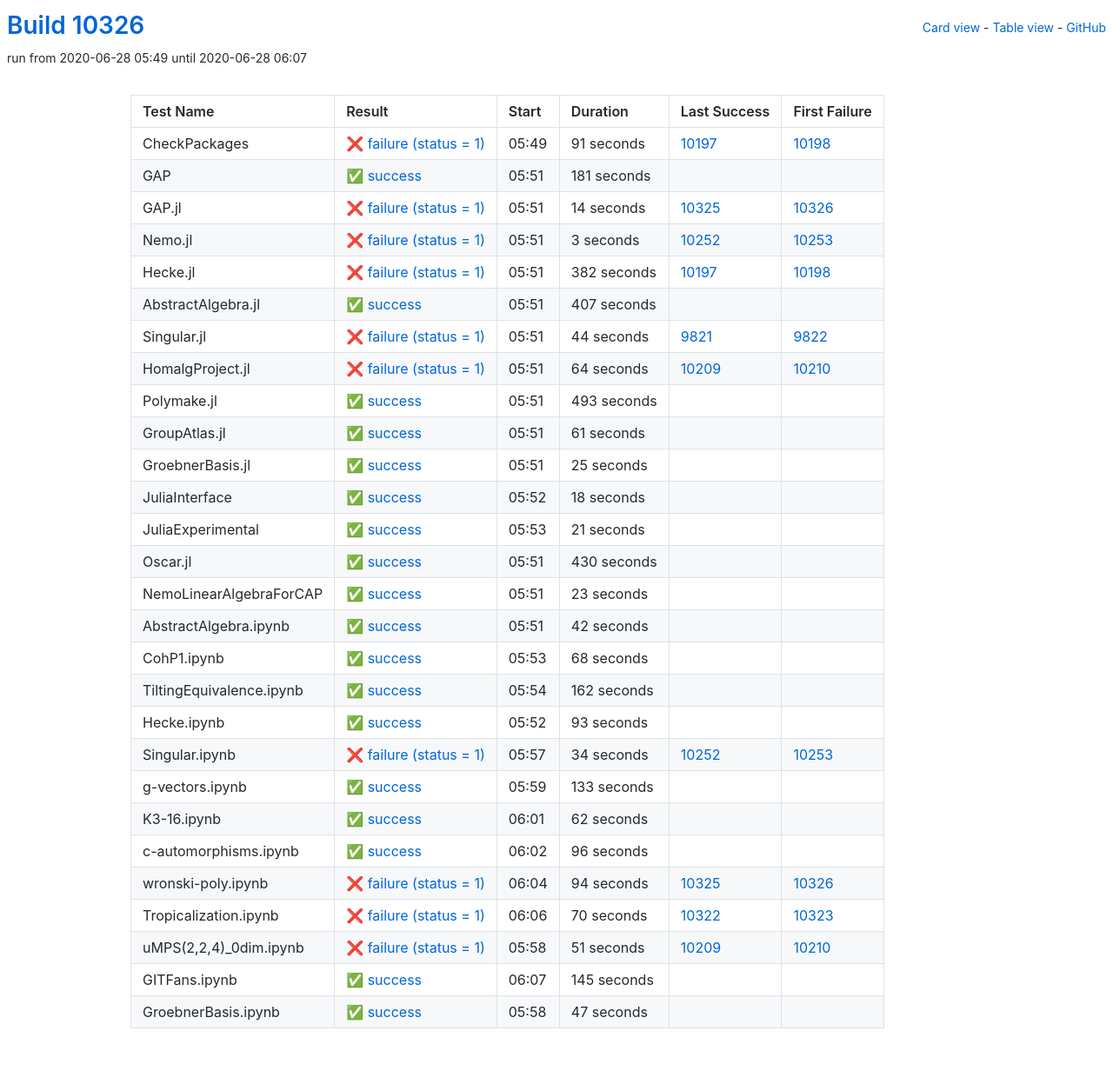
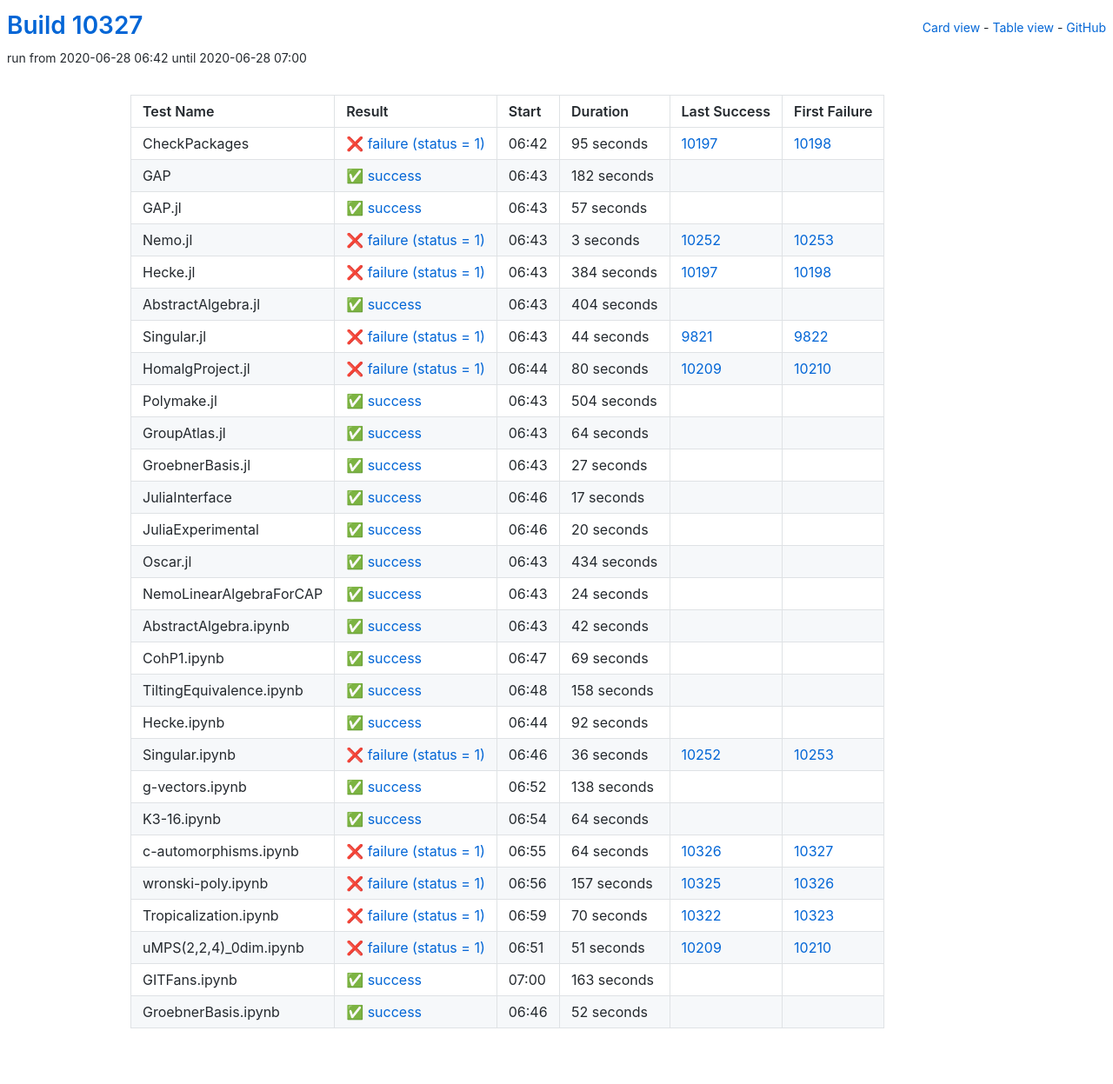
Before and after one commit to oscar-system/oscar-ci-status, a Jekyll site: the page built from table.html, in a window 1280 px wide. Shown: the whole page at 87% size. Built offline with Jekyll 4.4.1, drawn with Linux system fonts in a browser that asks for light colours.

Commit message:
Build #10327

```diff
--- a/_data/ci.yml
+++ b/_data/ci.yml
@@ -1,6 +1,6 @@
 ---
-build: 10326
-build_url: https://oscarci.mathematik.uni-kl.de/job/oscar/10326/
+build: 10327
+build_url: https://oscarci.mathematik.uni-kl.de/job/oscar/10327/
 job: oscar
 organization: oscar-system
 repo: oscar-ci-status
@@ -8,44 +8,44 @@
 tests:
 - name: CheckPackages
   id: checkpackages
-  log: https://oscarci.mathematik.uni-kl.de/job/oscar/10326/artifact/logs/build-10326/CheckPackages.log
-  start: 2020-06-28 05:49
+  log: https://oscarci.mathematik.uni-kl.de/job/oscar/10327/artifact/logs/build-10327/CheckPackages.log
+  start: 2020-06-28 06:42
   success: false
   exitcode: 1
   status: failure
-  duration: 91
+  duration: 95
   last_success: 10197
   last_success_url: https://oscarci.mathematik.uni-kl.de/job/oscar/10197/
   first_failure: 10198
   first_failure_url: https://oscarci.mathematik.uni-kl.de/job/oscar/10198/
 - name: GAP
   id: gap
-  log: https://oscarci.mathematik.uni-kl.de/job/oscar/10326/artifact/logs/build-10326/GAP.log
-  start: 2020-06-28 05:51
+  log: https://oscarci.mathematik.uni-kl.de/job/oscar/10327/artifact/logs/build-10327/GAP.log
+  start: 2020-06-28 06:43
   success: true
   exitcode: 0
   status: success
-  duration: 181
+  duration: 182
   last_success: false
   last_success_url:
   first_failure: false
   first_failure_url:
 - name: GAP.jl
   id: gap-jl
-  log: https://oscarci.mathematik.uni-kl.de/job/oscar/10326/artifact/logs/build-10326/GAP.jl.log
-  start: 2020-06-28 05:51
-  success: false
-  exitcode: 1
-  status: failure
-  duration: 14
-  last_success: 10325
-  last_success_url: https://oscarci.mathematik.uni-kl.de/job/oscar/10325/
-  first_failure: 10326
-  first_failure_url: https://oscarci.mathematik.uni-kl.de/job/oscar/10326/
+  log: https://oscarci.mathematik.uni-kl.de/job/oscar/10327/artifact/logs/build-10327/GAP.jl.log
+  start: 2020-06-28 06:43
+  success: true
+  exitcode: 0
+  status: success
+  duration: 57
+  last_success: false
+  last_success_url:
+  first_failure: false
+  first_failure_url:
 - name: Nemo.jl
   id: nemo-jl
-  log: https://oscarci.mathematik.uni-kl.de/job/oscar/10326/artifact/logs/build-10326/Nemo.jl.log
-  start: 2020-06-28 05:51
+  log: https://oscarci.mathematik.uni-kl.de/job/oscar/10327/artifact/logs/build-10327/Nemo.jl.log
+  start: 2020-06-28 06:43
   success: false
   exitcode: 1
   status: failure
@@ -56,32 +56,32 @@
   first_failure_url: https://oscarci.mathematik.uni-kl.de/job/oscar/10253/
 - name: Hecke.jl
   id: hecke-jl
-  log: https://oscarci.mathematik.uni-kl.de/job/oscar/10326/artifact/logs/build-10326/Hecke.jl.log
-  start: 2020-06-28 05:51
+  log: https://oscarci.mathematik.uni-kl.de/job/oscar/10327/artifact/logs/build-10327/Hecke.jl.log
+  start: 2020-06-28 06:43
   success: false
   exitcode: 1
   status: failure
-  duration: 382
+  duration: 384
   last_success: 10197
   last_success_url: https://oscarci.mathematik.uni-kl.de/job/oscar/10197/
   first_failure: 10198
   first_failure_url: https://oscarci.mathematik.uni-kl.de/job/oscar/10198/
 - name: AbstractAlgebra.jl
   id: abstractalgebra-jl
-  log: https://oscarci.mathematik.uni-kl.de/job/oscar/10326/artifact/logs/build-10326/AbstractAlgebra.jl.log
-  start: 2020-06-28 05:51
+  log: https://oscarci.mathematik.uni-kl.de/job/oscar/10327/artifact/logs/build-10327/AbstractAlgebra.jl.log
+  start: 2020-06-28 06:43
   success: true
   exitcode: 0
   status: success
-  duration: 407
+  duration: 404
   last_success: false
   last_success_url:
   first_failure: false
   first_failure_url:
 - name: Singular.jl
   id: singular-jl
-  log: https://oscarci.mathematik.uni-kl.de/job/oscar/10326/artifact/logs/build-10326/Singular.jl.log
-  start: 2020-06-28 05:51
+  log: https://oscarci.mathematik.uni-kl.de/job/oscar/10327/artifact/logs/build-10327/Singular.jl.log
+  start: 2020-06-28 06:43
   success: false
   exitcode: 1
   status: failure
@@ -92,104 +92,104 @@
   first_failure_url: https://oscarci.mathematik.uni-kl.de/job/oscar/9822/
 - name: HomalgProject.jl
   id: homalgproject-jl
-  log: https://oscarci.mathematik.uni-kl.de/job/oscar/10326/artifact/logs/build-10326/HomalgProject.jl.log
-  start: 2020-06-28 05:51
+  log: https://oscarci.mathematik.uni-kl.de/job/oscar/10327/artifact/logs/build-10327/HomalgProject.jl.log
+  start: 2020-06-28 06:44
   success: false
   exitcode: 1
   status: failure
-  duration: 64
+  duration: 80
   last_success: 10209
   last_success_url: https://oscarci.mathematik.uni-kl.de/job/oscar/10209/
   first_failure: 10210
   first_failure_url: https://oscarci.mathematik.uni-kl.de/job/oscar/10210/
 - name: Polymake.jl
   id: polymake-jl
-  log: https://oscarci.mathematik.uni-kl.de/job/oscar/10326/artifact/logs/build-10326/Polymake.jl.log
-  start: 2020-06-28 05:51
+  log: https://oscarci.mathematik.uni-kl.de/job/oscar/10327/artifact/logs/build-10327/Polymake.jl.log
+  start: 2020-06-28 06:43
   success: true
   exitcode: 0
   status: success
-  duration: 493
+  duration: 504
   last_success: false
   last_success_url:
   first_failure: false
   first_failure_url:
 - name: GroupAtlas.jl
   id: groupatlas-jl
-  log: https://oscarci.mathematik.uni-kl.de/job/oscar/10326/artifact/logs/build-10326/GroupAtlas.jl.log
-  start: 2020-06-28 05:51
+  log: https://oscarci.mathematik.uni-kl.de/job/oscar/10327/artifact/logs/build-10327/GroupAtlas.jl.log
+  start: 2020-06-28 06:43
   success: true
   exitcode: 0
   status: success
-  duration: 61
+  duration: 64
   last_success: false
   last_success_url:
   first_failure: false
   first_failure_url:
 - name: GroebnerBasis.jl
   id: groebnerbasis-jl
-  log: https://oscarci.mathematik.uni-kl.de/job/oscar/10326/artifact/logs/build-10326/GroebnerBasis.jl.log
-  start: 2020-06-28 05:51
+  log: https://oscarci.mathematik.uni-kl.de/job/oscar/10327/artifact/logs/build-10327/GroebnerBasis.jl.log
+  start: 2020-06-28 06:43
   success: true
   exitcode: 0
   status: success
-  duration: 25
+  duration: 27
   last_success: false
   last_success_url:
   first_failure: false
   first_failure_url:
 - name: JuliaInterface
   id: juliainterface
-  log: https://oscarci.mathematik.uni-kl.de/job/oscar/10326/artifact/logs/build-10326/JuliaInterface.log
-  start: 2020-06-28 05:52
+  log: https://oscarci.mathematik.uni-kl.de/job/oscar/10327/artifact/logs/build-10327/JuliaInterface.log
+  start: 2020-06-28 06:46
   success: true
   exitcode: 0
   status: success
-  duration: 18
+  duration: 17
   last_success: false
   last_success_url:
   first_failure: false
   first_failure_url:
 - name: JuliaExperimental
   id: juliaexperimental
-  log: https://oscarci.mathematik.uni-kl.de/job/oscar/10326/artifact/logs/build-10326/JuliaExperimental.log
-  start: 2020-06-28 05:53
+  log: https://oscarci.mathematik.uni-kl.de/job/oscar/10327/artifact/logs/build-10327/JuliaExperimental.log
+  start: 2020-06-28 06:46
   success: true
   exitcode: 0
   status: success
-  duration: 21
+  duration: 20
   last_success: false
   last_success_url:
   first_failure: false
   first_failure_url:
 - name: Oscar.jl
   id: oscar-jl
-  log: https://oscarci.mathematik.uni-kl.de/job/oscar/10326/artifact/logs/build-10326/Oscar.jl.log
-  start: 2020-06-28 05:51
+  log: https://oscarci.mathematik.uni-kl.de/job/oscar/10327/artifact/logs/build-10327/Oscar.jl.log
+  start: 2020-06-28 06:43
   success: true
   exitcode: 0
   status: success
-  duration: 430
+  duration: 434
   last_success: false
   last_success_url:
   first_failure: false
   first_failure_url:
 - name: NemoLinearAlgebraForCAP
   id: nemolinearalgebraforcap
-  log: https://oscarci.mathematik.uni-kl.de/job/oscar/10326/artifact/logs/build-10326/NemoLinearAlgebraForCAP.log
-  start: 2020-06-28 05:51
+  log: https://oscarci.mathematik.uni-kl.de/job/oscar/10327/artifact/logs/build-10327/NemoLinearAlgebraForCAP.log
+  start: 2020-06-28 06:43
   success: true
   exitcode: 0
   status: success
-  duration: 23
+  duration: 24
   last_success: false
   last_success_url:
   first_failure: false
   first_failure_url:
 - name: AbstractAlgebra.ipynb
   id: abstractalgebra-ipynb
-  log: https://oscarci.mathematik.uni-kl.de/job/oscar/10326/artifact/logs/build-10326/AbstractAlgebra.ipynb.log
-  start: 2020-06-28 05:51
+  log: https://oscarci.mathematik.uni-kl.de/job/oscar/10327/artifact/logs/build-10327/AbstractAlgebra.ipynb.log
+  start: 2020-06-28 06:43
   success: true
   exitcode: 0
   status: success
@@ -200,104 +200,104 @@
   first_failure_url:
 - name: CohP1.ipynb
   id: cohp1-ipynb
-  log: https://oscarci.mathematik.uni-kl.de/job/oscar/10326/artifact/logs/build-10326/CohP1.ipynb.log
-  start: 2020-06-28 05:53
+  log: https://oscarci.mathematik.uni-kl.de/job/oscar/10327/artifact/logs/build-10327/CohP1.ipynb.log
+  start: 2020-06-28 06:47
   success: true
   exitcode: 0
   status: success
-  duration: 68
+  duration: 69
   last_success: false
   last_success_url:
   first_failure: false
   first_failure_url:
 - name: TiltingEquivalence.ipynb
   id: tiltingequivalence-ipynb
-  log: https://oscarci.mathematik.uni-kl.de/job/oscar/10326/artifact/logs/build-10326/TiltingEquivalence.ipynb.log
-  start: 2020-06-28 05:54
+  log: https://oscarci.mathematik.uni-kl.de/job/oscar/10327/artifact/logs/build-10327/TiltingEquivalence.ipynb.log
+  start: 2020-06-28 06:48
   success: true
   exitcode: 0
   status: success
-  duration: 162
+  duration: 158
   last_success: false
   last_success_url:
   first_failure: false
   first_failure_url:
 - name: Hecke.ipynb
   id: hecke-ipynb
-  log: https://oscarci.mathematik.uni-kl.de/job/oscar/10326/artifact/logs/build-10326/Hecke.ipynb.log
-  start: 2020-06-28 05:52
+  log: https://oscarci.mathematik.uni-kl.de/job/oscar/10327/artifact/logs/build-10327/Hecke.ipynb.log
+  start: 2020-06-28 06:44
   success: true
   exitcode: 0
   status: success
-  duration: 93
+  duration: 92
   last_success: false
   last_success_url:
   first_failure: false
   first_failure_url:
 - name: Singular.ipynb
   id: singular-ipynb
-  log: https://oscarci.mathematik.uni-kl.de/job/oscar/10326/artifact/logs/build-10326/Singular.ipynb.log
-  start: 2020-06-28 05:57
+  log: https://oscarci.mathematik.uni-kl.de/job/oscar/10327/artifact/logs/build-10327/Singular.ipynb.log
+  start: 2020-06-28 06:46
   success: false
   exitcode: 1
   status: failure
-  duration: 34
+  duration: 36
   last_success: 10252
   last_success_url: https://oscarci.mathematik.uni-kl.de/job/oscar/10252/
   first_failure: 10253
   first_failure_url: https://oscarci.mathematik.uni-kl.de/job/oscar/10253/
 - name: g-vectors.ipynb
   id: g-vectors-ipynb
-  log: https://oscarci.mathematik.uni-kl.de/job/oscar/10326/artifact/logs/build-10326/g-vectors.ipynb.log
-  start: 2020-06-28 05:59
+  log: https://oscarci.mathematik.uni-kl.de/job/oscar/10327/artifact/logs/build-10327/g-vectors.ipynb.log
+  start: 2020-06-28 06:52
   success: true
   exitcode: 0
   status: success
-  duration: 133
+  duration: 138
   last_success: false
   last_success_url:
   first_failure: false
   first_failure_url:
 - name: K3-16.ipynb
   id: k3-16-ipynb
-  log: https://oscarci.mathematik.uni-kl.de/job/oscar/10326/artifact/logs/build-10326/K3-16.ipynb.log
-  start: 2020-06-28 06:01
+  log: https://oscarci.mathematik.uni-kl.de/job/oscar/10327/artifact/logs/build-10327/K3-16.ipynb.log
+  start: 2020-06-28 06:54
   success: true
   exitcode: 0
   status: success
-  duration: 62
+  duration: 64
   last_success: false
   last_success_url:
   first_failure: false
   first_failure_url:
 - name: c-automorphisms.ipynb
   id: c-automorphisms-ipynb
-  log: https://oscarci.mathematik.uni-kl.de/job/oscar/10326/artifact/logs/build-10326/c-automorphisms.ipynb.log
-  start: 2020-06-28 06:02
-  success: true
-  exitcode: 0
-  status: success
-  duration: 96
-  last_success: false
-  last_success_url:
-  first_failure: false
-  first_failure_url:
-- name: wronski-poly.ipynb
-  id: wronski-poly-ipynb
-  log: https://oscarci.mathematik.uni-kl.de/job/oscar/10326/artifact/logs/build-10326/wronski-poly.ipynb.log
-  start: 2020-06-28 06:04
+  log: https://oscarci.mathematik.uni-kl.de/job/oscar/10327/artifact/logs/build-10327/c-automorphisms.ipynb.log
+  start: 2020-06-28 06:55
   success: false
   exitcode: 1
   status: failure
-  duration: 94
+  duration: 64
+  last_success: 10326
+  last_success_url: https://oscarci.mathematik.uni-kl.de/job/oscar/10326/
+  first_failure: 10327
+  first_failure_url: https://oscarci.mathematik.uni-kl.de/job/oscar/10327/
+- name: wronski-poly.ipynb
+  id: wronski-poly-ipynb
+  log: https://oscarci.mathematik.uni-kl.de/job/oscar/10327/artifact/logs/build-10327/wronski-poly.ipynb.log
+  start: 2020-06-28 06:56
+  success: false
+  exitcode: 1
+  status: failure
+  duration: 157
   last_success: 10325
   last_success_url: https://oscarci.mathematik.uni-kl.de/job/oscar/10325/
   first_failure: 10326
   first_failure_url: https://oscarci.mathematik.uni-kl.de/job/oscar/10326/
 - name: Tropicalization.ipynb
   id: tropicalization-ipynb
-  log: https://oscarci.mathematik.uni-kl.de/job/oscar/10326/artifact/logs/build-10326/Tropicalization.ipynb.log
-  start: 2020-06-28 06:06
+  log: https://oscarci.mathematik.uni-kl.de/job/oscar/10327/artifact/logs/build-10327/Tropicalization.ipynb.log
+  start: 2020-06-28 06:59
   success: false
   exitcode: 1
   status: failure
@@ -308,8 +308,8 @@
   first_failure_url: https://oscarci.mathematik.uni-kl.de/job/oscar/10323/
 - name: uMPS(2,2,4)_0dim.ipynb
   id: umps-2-2-4-0dim-ipynb
-  log: https://oscarci.mathematik.uni-kl.de/job/oscar/10326/artifact/logs/build-10326/uMPS-2-2-4-_0dim.ipynb.log
-  start: 2020-06-28 05:58
+  log: https://oscarci.mathematik.uni-kl.de/job/oscar/10327/artifact/logs/build-10327/uMPS-2-2-4-_0dim.ipynb.log
+  start: 2020-06-28 06:51
   success: false
   exitcode: 1
   status: failure
@@ -320,24 +320,24 @@
   first_failure_url: https://oscarci.mathematik.uni-kl.de/job/oscar/10210/
 - name: GITFans.ipynb
   id: gitfans-ipynb
-  log: https://oscarci.mathematik.uni-kl.de/job/oscar/10326/artifact/logs/build-10326/GITFans.ipynb.log
-  start: 2020-06-28 06:07
+  log: https://oscarci.mathematik.uni-kl.de/job/oscar/10327/artifact/logs/build-10327/GITFans.ipynb.log
+  start: 2020-06-28 07:00
   success: true
   exitcode: 0
   status: success
-  duration: 145
+  duration: 163
   last_success: false
   last_success_url:
   first_failure: false
   first_failure_url:
 - name: GroebnerBasis.ipynb
   id: groebnerbasis-ipynb
-  log: https://oscarci.mathematik.uni-kl.de/job/oscar/10326/artifact/logs/build-10326/GroebnerBasis.ipynb.log
-  start: 2020-06-28 05:58
+  log: https://oscarci.mathematik.uni-kl.de/job/oscar/10327/artifact/logs/build-10327/GroebnerBasis.ipynb.log
+  start: 2020-06-28 06:46
   success: true
   exitcode: 0
   status: success
-  duration: 47
+  duration: 52
   last_success: false
   last_success_url:
   first_failure: false
```
Also changed, not shown: README.md.
